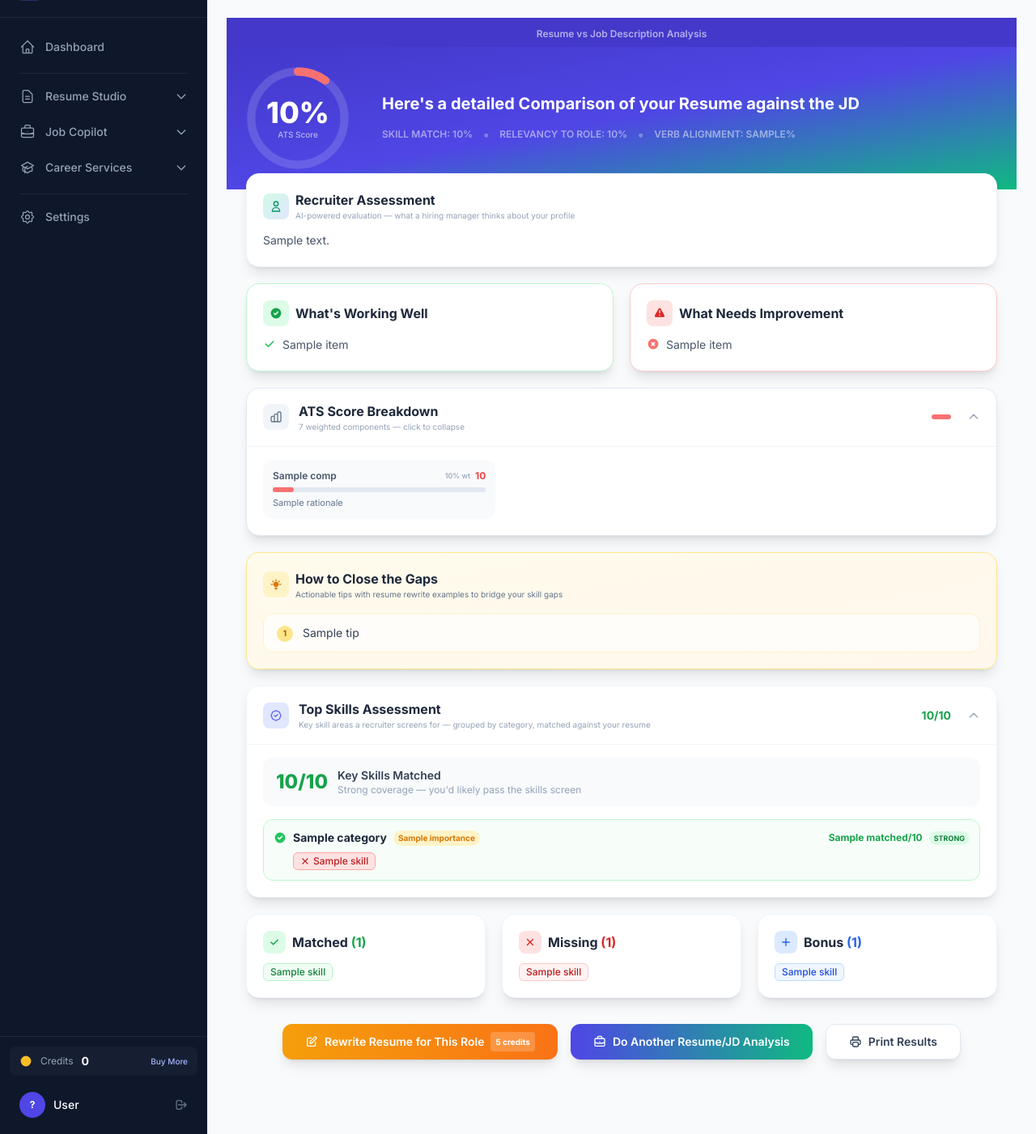
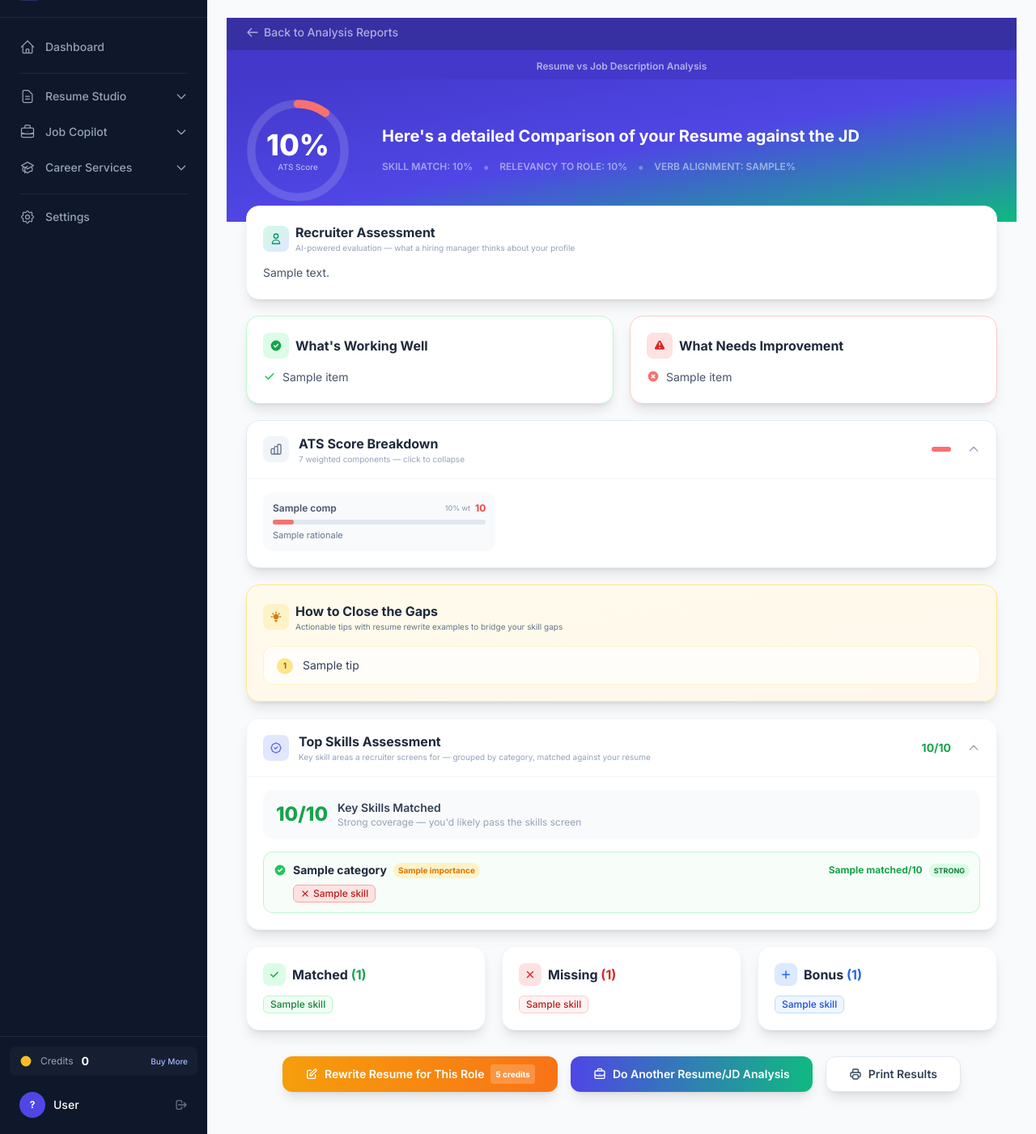
Before and after one commit to Sumant2298/cv-analyzer, a Flask app: template templates/results.html in a window 1280 px wide. Shown: the part 51-1452 px from the top of the page at 81% size. Run offline with Flask 3, Linux system fonts and the light colour scheme; the template is opened without the code that fills it: most values are stand-ins (such as "Sample title", 1, 10 or a date in 2020); some libraries are stand-ins or nearby versions.

Commit message:
Add contextual back navigation on analysis result pages
Use ?from= query parameter so result pages link back to the correct
source (Resume Library, Analysis Reports, or JD Match) instead of
always showing "Back to Resume Library".

Co-Authored-By: Claude Opus 4.6 <noreply@anthropic.com>

```diff
--- a/templates/results.html
+++ b/templates/results.html
@@ -2,6 +2,18 @@
 {% block title %}LevelUpX Results — {{ results.ats_score }}% ATS Score{% endblock %}
 {% block page_title %}Resume vs JD Results{% endblock %}
 {% block content %}
+
+<!-- Contextual back link -->
+{% set back_from = request.args.get('from', 'analysis') %}
+<div class="bg-brand-800 px-4 sm:px-6 py-2 no-print">
+    <div class="max-w-7xl mx-auto">
+        <a href="{% if back_from == 'jd_match' %}{{ url_for('resume_studio_jd_match') }}{% elif back_from == 'library' %}{{ url_for('resume_studio_library') }}{% else %}{{ url_for('resume_studio_analysis') }}{% endif %}"
+           class="inline-flex items-center gap-1.5 text-sm text-white/60 hover:text-white transition font-medium">
+            <svg class="w-4 h-4" fill="none" stroke="currentColor" viewBox="0 0 24 24"><path stroke-linecap="round" stroke-linejoin="round" stroke-width="2" d="M10 19l-7-7m0 0l7-7m-7 7h18"/></svg>
+            {% if back_from == 'jd_match' %}Back to JD Match{% elif back_from == 'library' %}Back to Resume Library{% else %}Back to Analysis Reports{% endif %}
+        </a>
+    </div>
+</div>
 
 <!-- Tier Badge -->
 <div class="bg-brand-700 text-center py-1.5">
--- a/templates/resume_studio/jd_match.html
+++ b/templates/resume_studio/jd_match.html
@@ -177,11 +177,11 @@
                         <td class="px-4 py-3.5 text-right whitespace-nowrap">
                             <div class="inline-flex items-center gap-0.5">
                                 {% if jd.status == 'completed' %}
-                                <a href="{{ url_for('jd_analysis_results', jd_id=jd.id) }}" class="p-1.5 text-brand-600 hover:text-brand-700 hover:bg-brand-50 rounded-lg transition" title="View Results">
+                                <a href="{{ url_for('jd_analysis_results', jd_id=jd.id) }}?from=jd_match" class="p-1.5 text-brand-600 hover:text-brand-700 hover:bg-brand-50 rounded-lg transition" title="View Results">
                                     <svg class="w-4 h-4" fill="none" stroke="currentColor" viewBox="0 0 24 24"><path stroke-linecap="round" stroke-linejoin="round" stroke-width="2" d="M15 12a3 3 0 11-6 0 3 3 0 016 0z"/><path stroke-linecap="round" stroke-linejoin="round" stroke-width="2" d="M2.458 12C3.732 7.943 7.523 5 12 5c4.478 0 8.268 2.943 9.542 7-1.274 4.057-5.064 7-9.542 7-4.477 0-8.268-2.943-9.542-7z"/></svg>
                                 </a>
                                 {% elif jd.status == 'analyzing' %}
-                                <a href="{{ url_for('jd_analysis_results', jd_id=jd.id) }}" class="p-1.5 text-brand-600 hover:text-brand-700 hover:bg-brand-50 rounded-lg transition" title="View Progress">
+                                <a href="{{ url_for('jd_analysis_results', jd_id=jd.id) }}?from=jd_match" class="p-1.5 text-brand-600 hover:text-brand-700 hover:bg-brand-50 rounded-lg transition" title="View Progress">
                                     <svg class="w-4 h-4 animate-spin" fill="none" viewBox="0 0 24 24"><circle class="opacity-25" cx="12" cy="12" r="10" stroke="currentColor" stroke-width="4"/><path class="opacity-75" fill="currentColor" d="M4 12a8 8 0 018-8V0C5.373 0 0 5.373 0 12h4z"/></svg>
                                 </a>
                                 {% endif %}
@@ -223,7 +223,7 @@
                 </div>
                 <div class="flex items-center gap-2 mt-2">
                     {% if jd.status == 'completed' %}
-                    <a href="{{ url_for('jd_analysis_results', jd_id=jd.id) }}" class="flex-1 text-center text-xs font-semibold text-brand-600 bg-brand-50 hover:bg-brand-100 py-1.5 rounded-lg transition">View Results</a>
+                    <a href="{{ url_for('jd_analysis_results', jd_id=jd.id) }}?from=jd_match" class="flex-1 text-center text-xs font-semibold text-brand-600 bg-brand-50 hover:bg-brand-100 py-1.5 rounded-lg transition">View Results</a>
                     {% endif %}
                     <form action="{{ url_for('jd_analysis_delete', jd_id=jd.id) }}" method="POST" class="inline" onsubmit="return confirm('Delete this analysis?')">
                         <button type="submit" class="text-xs font-semibold text-red-500 bg-red-50 hover:bg-red-100 py-1.5 px-3 rounded-lg transition">Delete</button>
--- a/templates/resume_studio/library.html
+++ b/templates/resume_studio/library.html
@@ -122,7 +122,7 @@
                         <td class="px-4 py-4 text-right whitespace-nowrap">
                             <div class="inline-flex items-center gap-0.5">
                                 {% if resume.analysis_status == 'completed' %}
-                                <a href="/my-resumes/{{ resume.id }}/results" class="p-1.5 text-brand-600 hover:text-brand-700 hover:bg-brand-50 rounded-lg transition" title="View Analysis">
+                                <a href="/my-resumes/{{ resume.id }}/results?from=library" class="p-1.5 text-brand-600 hover:text-brand-700 hover:bg-brand-50 rounded-lg transition" title="View Analysis">
                                     <svg class="w-4 h-4" fill="none" stroke="currentColor" viewBox="0 0 24 24"><path stroke-linecap="round" stroke-linejoin="round" stroke-width="2" d="M15 12a3 3 0 11-6 0 3 3 0 016 0z"/><path stroke-linecap="round" stroke-linejoin="round" stroke-width="2" d="M2.458 12C3.732 7.943 7.523 5 12 5c4.478 0 8.268 2.943 9.542 7-1.274 4.057-5.064 7-9.542 7-4.477 0-8.268-2.943-9.542-7z"/></svg>
                                 </a>
                                 {% endif %}
@@ -197,7 +197,7 @@
                 </div>
                 <div class="flex flex-wrap gap-2">
                     {% if resume.analysis_status == 'completed' %}
-                    <a href="/my-resumes/{{ resume.id }}/results" class="text-xs font-medium text-brand-600 bg-brand-50 px-2.5 py-1.5 rounded-lg">View</a>
+                    <a href="/my-resumes/{{ resume.id }}/results?from=library" class="text-xs font-medium text-brand-600 bg-brand-50 px-2.5 py-1.5 rounded-lg">View</a>
                     {% endif %}
                     {% if resume.analysis_status != 'analyzing' %}
                     <form action="/my-resumes/{{ resume.id }}/analyze" method="POST" class="inline">
```
Also changed, not shown: templates/cv_results.html (+5 -3 lines), templates/resume_studio/analysis.html (+4 -4 lines).
